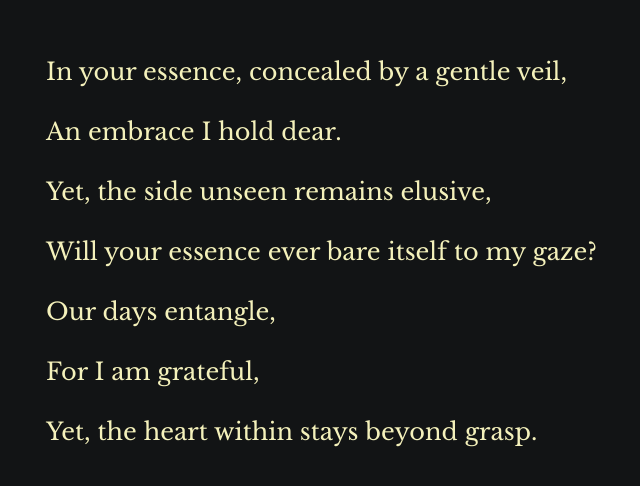
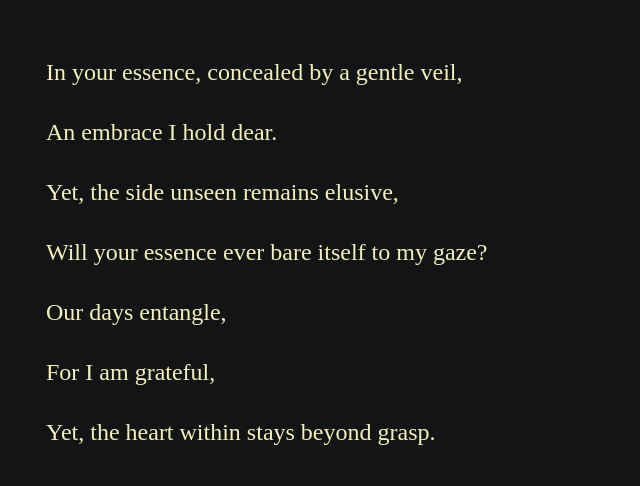
Before and after one commit to maddiesolis/cat-sage-poem, a React (Create React App) app in the folder frontend/: page / in a window 1280 px wide. Shown: the part 136-622 px from the top of the page, without its empty margins (294-934 px from the left). Built offline with nearby package versions, Linux system fonts and the light colour scheme.

Commit message:
added click to change language

```diff
--- a/frontend/src/App.tsx
+++ b/frontend/src/App.tsx
@@ -1,18 +1,36 @@
 import { extendTheme, ChakraProvider } from '@chakra-ui/react'
 import { Page } from './components/Page';
 import '@fontsource/libre-baskerville';
+import '@fontsource/noto-serif-tc';
+import { englishPoem } from './data/poems';
+import { useEffect, useState } from 'react';
 
 const theme = extendTheme({
   fonts: {
-    heading: 'Libre Baskerville, serif',
-    body: 'Libre Baskerville, serif',
+    // heading: 'Libre Baskerville, serif',
+    // body: 'Libre Baskerville, serif',
+    heading: 'Noto Serif TC, serif',
+    body: 'Noto Serif TC, serif'
   }
 })
 
 function App() {
+  const [language, setLanguage] = useState<'english' | 'mandarin'>('english');
+
+  const toggleLanguage = () => {
+    setLanguage((currentLanguage) => (currentLanguage === 'english' ? 'mandarin' : 'english'));
+  };
+
+  useEffect(() => {
+    document.addEventListener('click', toggleLanguage);
+    return () => {
+      document.removeEventListener('click', toggleLanguage);
+    };
+  }, []);
+
   return (
     <ChakraProvider theme={theme}>
-      <Page/>
+      <Page lines={englishPoem} language={language}/>
     </ChakraProvider>
   );
 }
--- a/frontend/src/components/Page.tsx
+++ b/frontend/src/components/Page.tsx
@@ -1,22 +1,26 @@
 import { useState, useEffect } from 'react';
 import { Box, useMediaQuery } from '@chakra-ui/react';
-import { SlotComponent } from './Slot';
-import { poetrySlots } from '../data/slots';
+import { DynamicPoemLine } from './PoemLine';
 
-export interface SlotProps {
+export interface PoemLineProps {
     id: number;
     constantText: string;
     changingTextOptions: string[];
     selectedOption: string;
 }
 
-export const Page = () => {
+export interface PageProps {
+    language: 'english' | 'mandarin';
+    lines: PoemLineProps[];
+}
+
+export const Page: React.FC<PageProps> = ({ language, lines }) => {
     const [isLargerThan800] = useMediaQuery('(min-width: 800px)');
     const [isSmallerThan450] = useMediaQuery('(max-width: 450px)');
     const [isSmallerThan325] = useMediaQuery('(max-width: 325px)');
 
     // Poetry lines (slots)
-    const [slots, setSlots] = useState<SlotProps[]>(poetrySlots);
+    const [slots, setSlots] = useState<PoemLineProps[]>(lines);
     useEffect(() => {
         const interval = setInterval(() => {
             // Randomly update state of slots
@@ -38,8 +42,6 @@ export const Page = () => {
     }, [slots]);
 
     return (
-        <>
-            {isLargerThan800 && (
         <Box
             h='100vh'
             bg='#121415'
@@ -49,64 +51,40 @@ export const Page = () => {
             justifyContent='center'
             color='white'
         >
+        {language === 'english' ? (
+            <>
+            {isLargerThan800 && (
                 <Box h='fit-content' w='600px'>
                     {slots.map(slot => (
-                            <SlotComponent key={slot.id} slot={slot} />
+                        <DynamicPoemLine key={slot.id} line={slot} />
                     ))}
-                    </Box>
                 </Box>
             )}
             {!isLargerThan800 && !isSmallerThan450 && (
-                <Box
-                    h='100vh'
-                    bg='#121415'
-                    display='flex'
-                    flexDirection='column'
-                    alignItems='center'
-                    justifyContent='center'
-                    color='white'
-                >
                 <Box h='fit-content' w='400px'>
                     {slots.map(slot => (
-                            <SlotComponent key={slot.id} slot={slot} />
+                        <DynamicPoemLine key={slot.id} line={slot} />
                     ))}
-                    </Box>
                 </Box>
             )}
             {isSmallerThan450 && !isSmallerThan325 && (
-                <Box
-                    h='100vh'
-                    bg='#121415'
-                    display='flex'
-                    flexDirection='column'
-                    alignItems='center'
-                    justifyContent='center'
-                    color='white'
-                >
                 <Box h='fit-content' w='350px'>
                     {slots.map(slot => (
-                            <SlotComponent key={slot.id} slot={slot} />
+                        <DynamicPoemLine key={slot.id} line={slot} />
                     ))}
-                    </Box>
                 </Box>
             )}
             {isSmallerThan325 && (
-                <Box
-                    h='100vh'
-                    bg='#121415'
-                    display='flex'
-                    flexDirection='column'
-                    alignItems='center'
-                    justifyContent='center'
-                    color='white'
-                >
                 <Box h='fit-content' w='250px'>
                     {slots.map(slot => (
-                            <SlotComponent key={slot.id} slot={slot} />
+                        <DynamicPoemLine key={slot.id} line={slot} />
                     ))}
-                    </Box>
                 </Box>
             )}
             </>
+        ) : (
+            <Box>mandarin poem</Box>
+        )}
+        </Box>
     );
 };
--- a/frontend/src/components/Slot.tsx
+++ b/frontend/src/components/PoemLine.tsx
@@ -1,11 +1,11 @@
 import { Text, useMediaQuery } from "@chakra-ui/react";
 import { useEffect, useState } from "react";
-import { SlotProps } from "./Page";
+import { PoemLineProps } from "./Page";
 
-interface SlotComponentProps {
-    slot: SlotProps
+interface DynamicPoemLineProps {
+    line: PoemLineProps
 }
-export const SlotComponent: React.FC<SlotComponentProps> = ({ slot }) => {
+export const DynamicPoemLine: React.FC<DynamicPoemLineProps> = ({ line }) => {
     const [isLargerThan800] = useMediaQuery('(min-width: 800px)');
     const [isSmallerThan450] = useMediaQuery('(max-width: 450px)');
     const [isSmallerThan325] = useMediaQuery('(max-width: 325px)');
@@ -13,38 +13,38 @@ export const SlotComponent: React.FC<SlotComponentProps> = ({ slot }) => {
     const [displayedText, setDisplayedText] = useState('');
     useEffect(() => {
         let currentText = '';
-        const maxIndex = slot.selectedOption.length;
+        const maxIndex = line.selectedOption.length;
         // Reveal text letter by letter
         const revealText = (index: number) => {
             if (index <= maxIndex) {
-                currentText = slot.selectedOption.substring(0, index);
+                currentText = line.selectedOption.substring(0, index);
                 setDisplayedText(currentText);
                 setTimeout(() => revealText(index + 1), 75);
             }
         };
         revealText(0);
-    }, [slot.selectedOption]);
+    }, [line.selectedOption]);
 
     return (
         <>
             {isLargerThan800 && (
                 <Text h='60px' fontSize='x-large' color='#F4F1BB'>
-                    {slot.constantText} {displayedText}
+                    {line.constantText} {displayedText}
                 </Text>
             )}
             {!isLargerThan800 && !isSmallerThan450 && (
                 <Text h='40px' fontSize='m' color='#F4F1BB'>
-                    {slot.constantText} {displayedText}
+                    {line.constantText} {displayedText}
                 </Text>
             )}
             {isSmallerThan450 && !isSmallerThan325 && (
                 <Text h='30px' fontSize='small' color='#F4F1BB'>
-                    {slot.constantText} {displayedText}
+                    {line.constantText} {displayedText}
                 </Text>
             )}
             {isSmallerThan325 && (
                 <Text h='25px' fontSize='x-small' color='#F4F1BB'>
-                    {slot.constantText} {displayedText}
+                    {line.constantText} {displayedText}
                 </Text>
             )}
         </>
--- /dev/null
+++ b/frontend/src/data/poems.tsx
@@ -0,0 +1,157 @@
+import { PoemLineProps } from "../components/Page";
+
+export const mandarinPoem: PoemLineProps[] = [
+    {
+        id: 1,
+        constantText: '你溫柔的本質',
+        changingTextOptions: [
+            '被面紗濃罩著，',
+            '被士兵所包圍，',
+            '在城牆的外側，'
+        ],
+        selectedOption: '被面紗濃罩著，'
+    },
+    {
+        id: 2,
+        constantText: '',
+        changingTextOptions: [
+            '那股我珍視的擁抱。',
+            '我嘗試跨越這些界限。',
+            '我跪下，投降。',
+            '在那空間裡遊蕩著。'
+        ],
+        selectedOption: '那股我珍視的擁抱。'
+    },
+    {
+        id: 3,
+        constantText: '',
+        changingTextOptions: [
+            '然而，那隱藏的一面卻難以捉摸，',
+            '然而，我無法觸及未見的一面，',
+            '未見的一面卻吞沒著一股帥氣的謎團，',
+            '然而，我無法揭曉你那埋沒的心意，'
+        ],
+        selectedOption: '然而，那隱藏的一面卻難以捉摸，'
+    },
+    {
+        id: 4,
+        constantText: '',
+        changingTextOptions: [
+            '我能否完全了解你嗎？',
+            '難道這鑄就著我們的相遇？',
+            '你的核心會否辨識出我的本質？',
+            '我們是否需要完全明白彼此？'
+        ],
+        selectedOption: '我能否完全了解你嗎？'
+    },
+    {
+        id: 5,
+        constantText: '我們的',
+        changingTextOptions: [
+            '日子交集，',
+            '年份交集，',
+            '時間交集，',
+            '靈魂交集，'
+        ],
+        selectedOption: 'days entangle,'
+    },
+    {
+        id: 6,
+        constantText: '',
+        changingTextOptions: [
+            'For I am grateful,',
+            'Though clarity eludes me,',
+            'For my chest swells,',
+            'For my spirit dances,',
+        ],
+        selectedOption: 'For I am grateful,'
+    },
+    {
+        id: 7,
+        constantText: '',
+        changingTextOptions: [
+            'Yet, the heart within stays beyond grasp.',
+            'I have come to accept this eternal state.',
+            'Yet, a vision has been sown, a path to be pursued.'
+        ],
+        selectedOption: 'Yet, the heart within stays beyond grasp.'
+    },
+]
+
+export const englishPoem: PoemLineProps[] = [
+    {
+        id: 1,
+        constantText: 'In your essence,',
+        changingTextOptions: [
+            'concealed by a gentle veil,',
+            'encased by sentinels,',
+            'beyond this mighty wall,'
+        ],
+        selectedOption: 'concealed by a gentle veil,'
+    },
+    {
+        id: 2,
+        constantText: '',
+        changingTextOptions: [
+            'An embrace I hold dear.',
+            'I nudge against these confines.',
+            'I kneel, surrender.',
+            'A realm for me to roam.'
+        ],
+        selectedOption: 'An embrace I hold dear.'
+    },
+    {
+        id: 3,
+        constantText: '',
+        changingTextOptions: [
+            'Yet, the side unseen remains elusive,',
+            'Yet, the side unseen I cannot reach,',
+            'The side unseen remains a handsome mystery,',
+            'Yet, my sole yearning is your unveiling,'
+        ],
+        selectedOption: 'Yet, the side unseen remains elusive,'
+    },
+    {
+        id: 4,
+        constantText: '',
+        changingTextOptions: [
+            'Will your essence ever bare itself to my gaze?',
+            'Will my hands ever forge our crossing?',
+            'Will your core ever discern my own?',
+            'Is it necessary that we unfurl each other entirely?'
+        ],
+        selectedOption: 'Will your essence ever bare itself to my gaze?'
+    },
+    {
+        id: 5,
+        constantText: 'Our',
+        changingTextOptions: [
+            'days entangle,',
+            'years entangle,',
+            'spirits entangle,',
+            'disparities entangle,'
+        ],
+        selectedOption: 'days entangle,'
+    },
+    {
+        id: 6,
+        constantText: '',
+        changingTextOptions: [
+            'For I am grateful,',
+            'Though clarity eludes me,',
+            'For my chest swells,',
+            'For my spirit dances,',
+        ],
+        selectedOption: 'For I am grateful,'
+    },
+    {
+        id: 7,
+        constantText: '',
+        changingTextOptions: [
+            'Yet, the heart within stays beyond grasp.',
+            'I have come to accept this eternal state.',
+            'Yet, a vision has been sown, a path to be pursued.'
+        ],
+        selectedOption: 'Yet, the heart within stays beyond grasp.'
+    },
+]
--- a/frontend/src/data/slots.tsx
+++ /dev/null
@@ -1,79 +0,0 @@
-import { SlotProps } from "../components/Page";
-
-export const poetrySlots: SlotProps[] = [
-    {
-        id: 1,
-        constantText: 'In your essence,',
-        changingTextOptions: [
-            'concealed by a gentle veil,',
-            'encased by sentinels,',
-            'beyond this mighty wall,'
-        ],
-        selectedOption: 'concealed by a gentle veil,'
-    },
-    {
-        id: 2,
-        constantText: '',
-        changingTextOptions: [
-            'An embrace I hold dear.',
-            'I nudge against these confines.',
-            'I kneel, surrender.',
-            'A realm for me to roam.'
-        ],
-        selectedOption: 'An embrace I hold dear.'
-    },
-    {
-        id: 3,
-        constantText: '',
-        changingTextOptions: [
-            'Yet, the side unseen remains elusive,',
-            'Yet, the side unseen I cannot reach,',
-            'The side unseen remains a handsome mystery,',
-            'Yet, my sole yearning is your unveiling,'
-        ],
-        selectedOption: 'Yet, the side unseen remains elusive,'
-    },
-    {
-        id: 4,
-        constantText: '',
-        changingTextOptions: [
-            'Will your essence ever bare itself to my gaze?',
-            'Will my hands ever forge our crossing?',
-            'Will your core ever discern my own?',
-            'Is it necessary that we unfurl each other entirely?'
-        ],
-        selectedOption: 'Will your essence ever bare itself to my gaze?'
-    },
-    {
-        id: 5,
-        constantText: 'Our',
-        changingTextOptions: [
-            'days entangle,',
-            'years entangle,',
-            'spirits entangle,',
-            'disparities entangle,'
-        ],
-        selectedOption: 'days entangle,'
-    },
-    {
-        id: 6,
-        constantText: '',
-        changingTextOptions: [
-            'For I am grateful,',
-            'Though clarity eludes me,',
-            'For my chest swells,',
-            'For my spirit dances,',
-        ],
-        selectedOption: 'For I am grateful,'
-    },
-    {
-        id: 7,
-        constantText: '',
-        changingTextOptions: [
-            'Yet, the heart within stays beyond grasp.',
-            'I have come to accept this eternal state.',
-            'Yet, a vision has been sown, a path to be pursued.'
-        ],
-        selectedOption: 'Yet, the heart within stays beyond grasp.'
-    },
-]
--- /dev/null
+++ b/package.json
@@ -0,0 +1,5 @@
+{
+  "dependencies": {
+    "@fontsource/noto-serif-tc": "^5.0.11"
+  }
+}
```
Also changed, not shown: 1 other file (tests, documents, lock files or other folders). Lines whose indentation alone changed are shown as unchanged.
